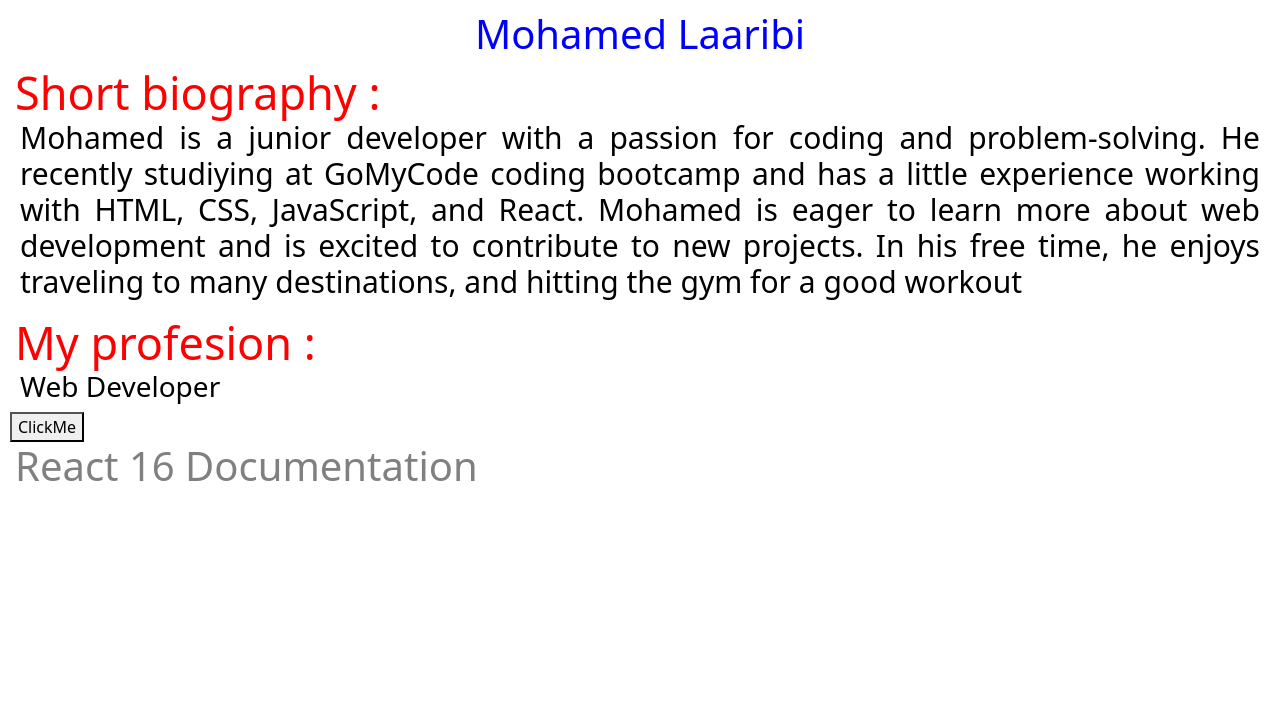
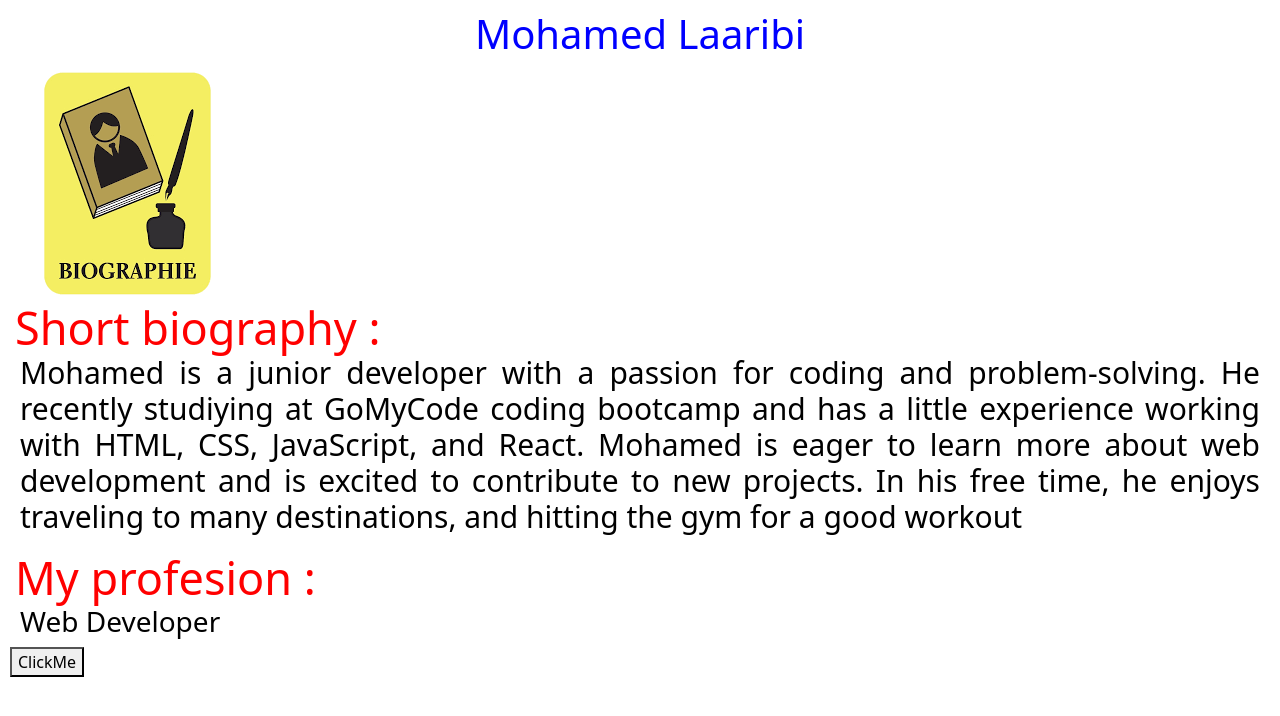
Before and after one commit to MohamedLaaribi97/Props-checkpoint, a React (Create React App) app: page / in a window 1280 px wide. Shown: the top 716 px of the page. Built offline with nearby package versions, Linux system fonts and the light colour scheme.

Commit message:
propsproject v1.2

```diff
--- a/src/App.js
+++ b/src/App.js
@@ -8,13 +8,12 @@ const App = () => {
   return (
     <>
       <Myprofile
-        version="16"
         fullname="Mohamed Laaribi"
         bio="Mohamed is a junior developer with a passion for coding and problem-solving. He recently studiying at GoMyCode coding bootcamp and has a little experience working with HTML, CSS, JavaScript, and React. Mohamed is eager to learn more about web development and is excited to contribute to new projects. In his free time, he enjoys traveling to many destinations, and hitting the gym for a good workout"
         profesion="Web Developer"
         handleName={handleName}
+      />
 
-      />
     </>
   );
 };
--- a/src/Profile/profile.js
+++ b/src/Profile/profile.js
@@ -1,15 +1,10 @@
 import PropTypes from "prop-types";
 
-const Myprofile = (props) => {
-  Myprofile.propTypes = {
-    fullname: PropTypes.string,
-    bio: PropTypes.any,
-    profesion: PropTypes.string,
-  };
-
+const Myprofile = (props,{children}) => {
   return (
     <>
       <h1 style={{ color: "blue", textAlign: "center" }}>{props.fullname}</h1>
+      {children=<img  src="/bio.png" alt="myphoto" />}
       <h2 style={{ color: "red", fontSize: 45 }}>
         Short biography :
         <p style={{ color: "black", fontSize: 30, textAlign: "justify" }}>
@@ -22,10 +17,13 @@ const Myprofile = (props) => {
       <button onClick={() => props.handleName(`${props.fullname}`)}>
         ClickMe
       </button>
-      <h1 style={{ color: "grey" }}>
-        React {`${props.version}`} Documentation
-      </h1>
     </>
   );
 };
 export default Myprofile;
+Myprofile.defaultProps = ["none", "profile", "bio"];
+Myprofile.propTypes = {
+  fullname: PropTypes.string,
+  bio: PropTypes.string,
+  profesion: PropTypes.string,
+};
```
Also changed, not shown: public/bio.png (renamed from src/Profile/bio.png).
